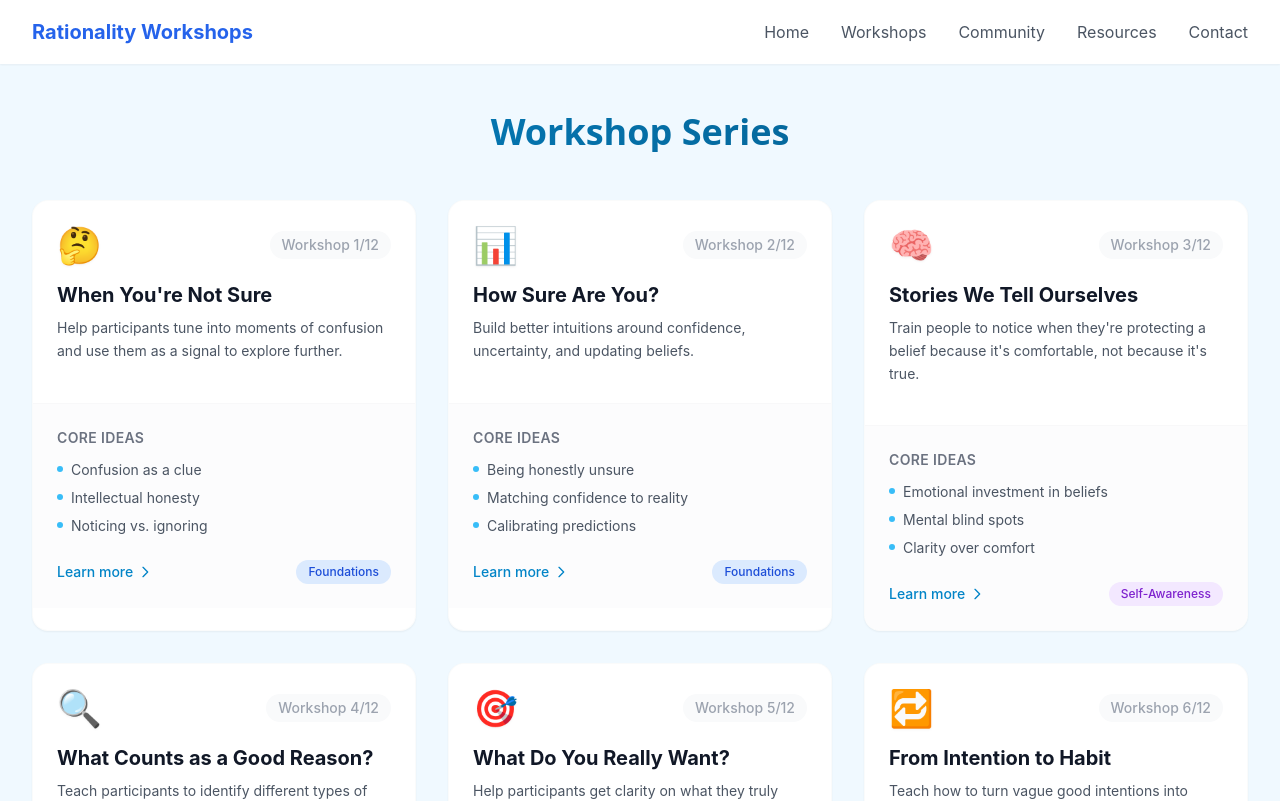
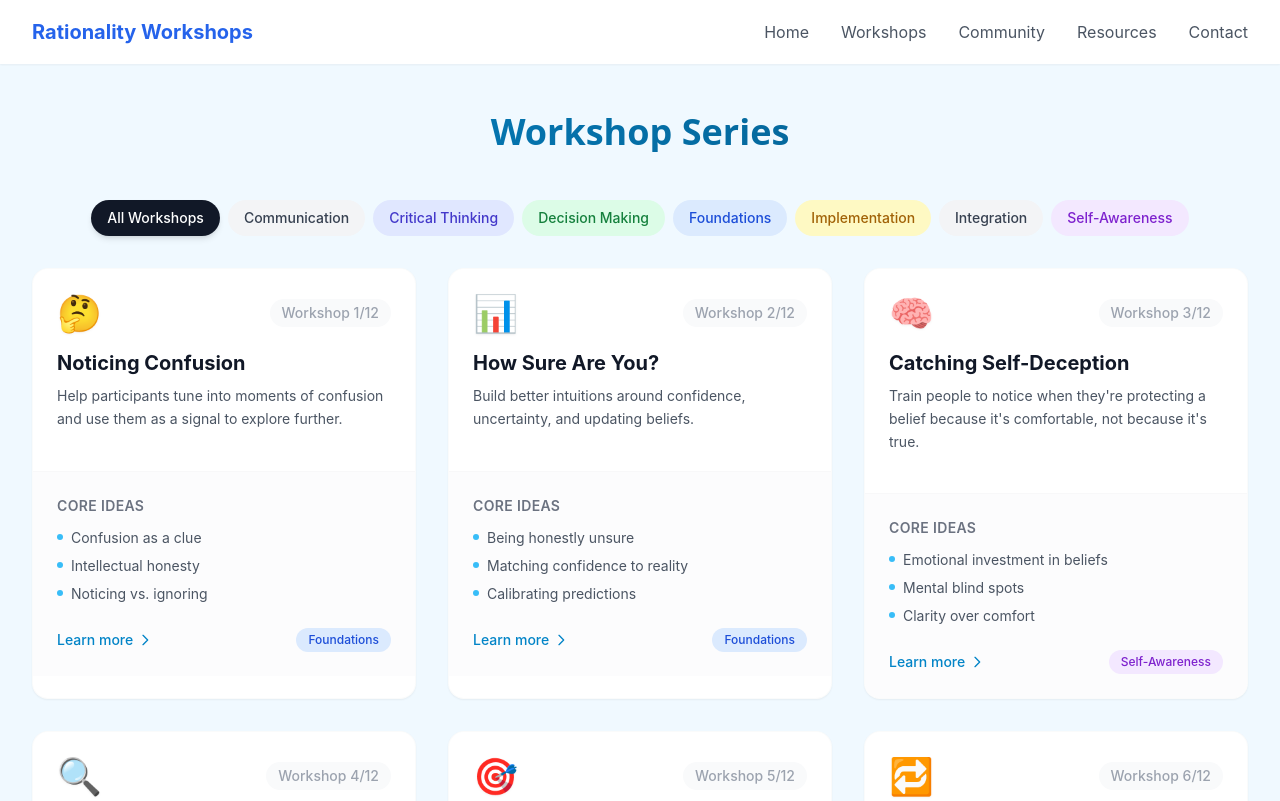
Before and after one commit to rdbcasillas/rationality-course, a Vue app: page /workshops in a window 1280 px wide. Shown: the top 801 px of the page. Built offline with nearby package versions, Linux system fonts and the light colour scheme.

Commit message:
Add category filters to workshops page and update interest form link

```diff
--- a/src/views/Home.vue
+++ b/src/views/Home.vue
@@ -69,7 +69,7 @@
 export default {
   data() {
     return {
-      formLink: 'https://docs.google.com/forms/d/e/YOUR_FORM_ID/viewform',
+      formLink: 'https://docs.google.com/forms/d/e/1FAIpQLSehIdx4majRu8hARjXAFTGrEWNljs3Ut60yWh6eFfEuqrfEwA/viewform',
       features: [
         {
           title: 'Systematic Reasoning',
--- a/src/views/Workshops.vue
+++ b/src/views/Workshops.vue
@@ -4,9 +4,40 @@
       Workshop Series
     </h1>
 
+    <!-- Category Filters -->
+    <div class="mb-8">
+      <div class="flex flex-wrap gap-2 justify-center">
+        <button
+          @click="activeCategory = ''"
+          :class="[
+            'px-4 py-2 rounded-full text-sm font-medium transition-all duration-300',
+            !activeCategory
+              ? 'bg-gray-900 text-white shadow-md'
+              : 'bg-gray-100 text-gray-600 hover:bg-gray-200'
+          ]"
+        >
+          All Workshops
+        </button>
+        <button
+          v-for="category in uniqueCategories"
+          :key="category"
+          @click="activeCategory = category"
+          :class="[
+            'px-4 py-2 rounded-full text-sm font-medium transition-all duration-300',
+            activeCategory === category
+              ? getCategoryActiveStyle(category)
+              : getCategoryInactiveStyle(category)
+          ]"
+        >
+          {{ category }}
+        </button>
+      </div>
+    </div>
+
+    <!-- Workshop Grid -->
     <div class="grid grid-cols-1 sm:grid-cols-2 lg:grid-cols-3 gap-8">
       <div
-        v-for="workshop in workshops"
+        v-for="workshop in filteredWorkshops"
         :key="workshop.slug"
         class="group bg-white rounded-2xl shadow-sm hover:shadow-xl transition-all duration-300 overflow-hidden animate-fade-in border border-gray-100/40 backdrop-blur-sm"
       >
@@ -82,11 +113,34 @@
 export default {
   data() {
     return {
+      activeCategory: '',
+      categoryStyles: {
+        'Foundations': {
+          active: 'bg-blue-600 text-white shadow-md',
+          inactive: 'bg-blue-100 text-blue-700 hover:bg-blue-200'
+        },
+        'Self-Awareness': {
+          active: 'bg-purple-600 text-white shadow-md',
+          inactive: 'bg-purple-100 text-purple-700 hover:bg-purple-200'
+        },
+        'Critical Thinking': {
+          active: 'bg-indigo-600 text-white shadow-md',
+          inactive: 'bg-indigo-100 text-indigo-700 hover:bg-indigo-200'
+        },
+        'Decision Making': {
+          active: 'bg-green-600 text-white shadow-md',
+          inactive: 'bg-green-100 text-green-700 hover:bg-green-200'
+        },
+        'Implementation': {
+          active: 'bg-yellow-600 text-white shadow-md',
+          inactive: 'bg-yellow-100 text-yellow-700 hover:bg-yellow-200'
+        }
+      },
       workshops: [
         {
           number: 1,
           emoji: '🤔',
-          title: 'When You\'re Not Sure',
+          title: 'Noticing Confusion',
           subtitle: 'Learning to Notice Uncertainty',
           goal: 'Help participants tune into moments of confusion and use them as a signal to explore further.',
           coreIdeas: [
@@ -116,7 +170,7 @@ export default {
         {
           number: 3,
           emoji: '🧠',
-          title: 'Stories We Tell Ourselves',
+          title: 'Catching Self-Deception',
           subtitle: 'Catching Self-Deception',
           goal: 'Train people to notice when they\'re protecting a belief because it\'s comfortable, not because it\'s true.',
           coreIdeas: [
@@ -146,7 +200,7 @@ export default {
         {
           number: 5,
           emoji: '🎯',
-          title: 'What Do You Really Want?',
+          title: 'Untangling Goals & Trade-offs',
           subtitle: 'Untangling Goals and Trade-offs',
           goal: 'Help participants get clarity on what they truly care about and notice when their goals are working against each other.',
           coreIdeas: [
@@ -191,7 +245,7 @@ export default {
         {
           number: 8,
           emoji: '🤔',
-          title: 'Choosing Well When Stakes Are High',
+          title: 'Choosing Under High Stakes',
           subtitle: 'Making Clear Decisions Under Pressure',
           goal: 'Offer tools to weigh tough decisions more clearly, without falling into paralysis or anxiety.',
           coreIdeas: [
@@ -251,7 +305,7 @@ export default {
         {
           number: 12,
           emoji: '🔄',
-          title: 'Living What You Learn',
+          title: 'Integration & Reflection',
           subtitle: 'Integrating Rationality into Real Life',
           goal: 'Help participants reflect on their journey, notice shifts, and design ways to continue growing.',
           coreIdeas: [
@@ -265,6 +319,25 @@ export default {
         }
       ]
     }
+  },
+  computed: {
+    filteredWorkshops() {
+      if (!this.activeCategory) {
+        return this.workshops;
+      }
+      return this.workshops.filter(workshop => workshop.category === this.activeCategory);
+    },
+    uniqueCategories() {
+      return [...new Set(this.workshops.map(workshop => workshop.category))].sort();
+    }
+  },
+  methods: {
+    getCategoryActiveStyle(category) {
+      return this.categoryStyles[category]?.active || 'bg-gray-600 text-white shadow-md';
+    },
+    getCategoryInactiveStyle(category) {
+      return this.categoryStyles[category]?.inactive || 'bg-gray-100 text-gray-700 hover:bg-gray-200';
+    }
   }
 }
 </script>
```
